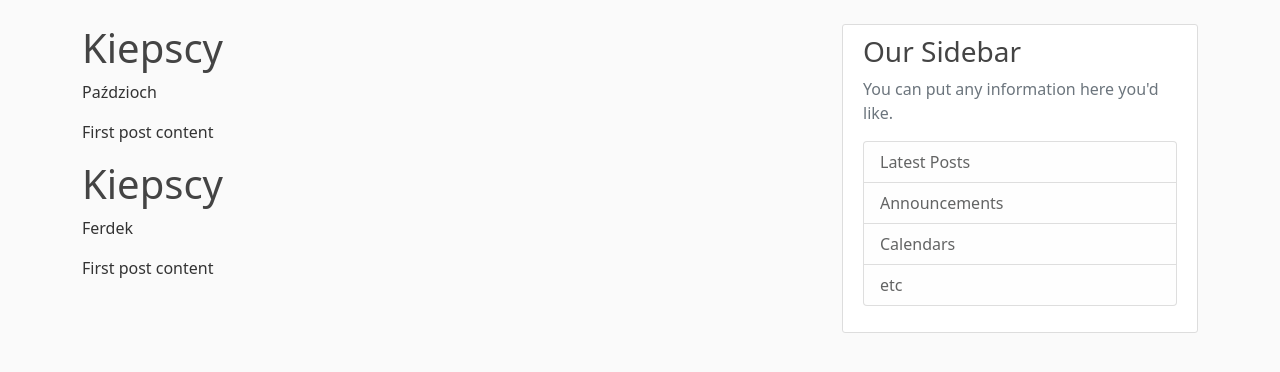
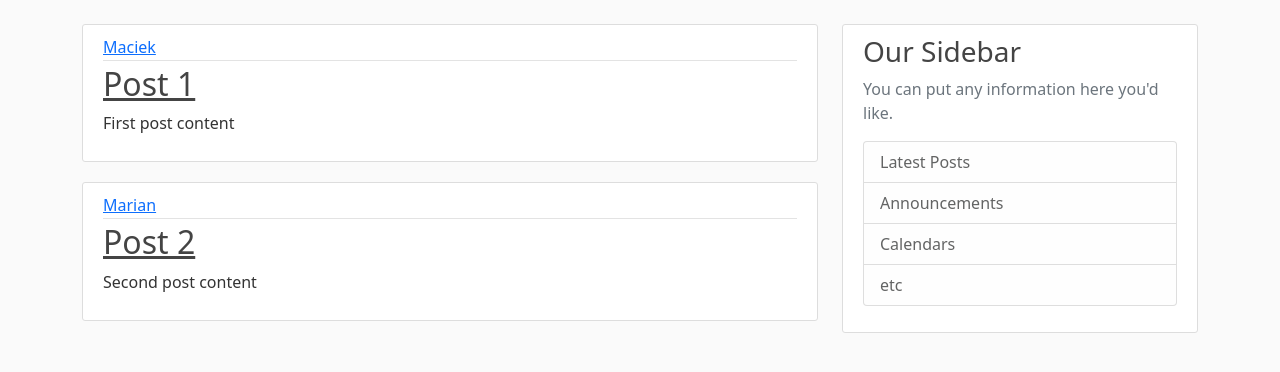
Before and after one commit to maciejzelasko/Django.Manager, a Django app: page / in a window 1280 px wide. Shown: the part 56-428 px from the top of the page. Run offline with Django 3.2, Linux system fonts and the light colour scheme.

Commit message:
Styled articles

```diff
--- a/blog/templates/blog/about.html
+++ b/blog/templates/blog/about.html
@@ -1,4 +1,3 @@
-{% extends "blog/base.html" %}
-{% block content %}
-    <h1>Blog home!</h1>
+{% extends "blog/base.html" %} {% block content %}
+<h1>Blog home!</h1>
 {% endblock content %}
--- a/blog/templates/blog/base.html
+++ b/blog/templates/blog/base.html
@@ -1,7 +1,6 @@
 {% load static %}
 <!doctype html>
 <html lang="en">
-
 <head>
     <!-- Required meta tags -->
     <meta charset="utf-8">
--- a/blog/templates/blog/home.html
+++ b/blog/templates/blog/home.html
@@ -1,8 +1,12 @@
-{% extends "blog/base.html" %}
-{% block content %}
-    {% for post in posts %}
-        <h1>{{ post.title }}</h1>
-        <p>{{ post.author }}</p>
-        <p>{{ post.content }}</p>
-    {% endfor %}
-{% endblock content %}
+{% extends "blog/base.html" %} {% block content %} {% for post in posts %}
+<article class="media content-section">
+  <div class="media-body">
+    <div class="article-metadata">
+      <a class="mr-2" href="#">{{ post.author }}</a>
+      <small class="text-muted">{{ post.date_posted }}</small>
+    </div>
+    <h2><a class="article-title" href="#">{{ post.title }}</a></h2>
+    <p class="article-content">{{ post.content }}</p>
+  </div>
+</article>
+{% endfor %} {% endblock content %}
--- a/blog/views.py
+++ b/blog/views.py
@@ -3,14 +3,16 @@ from django.http import HttpResponse
 
 posts = [
     {
-        'author': 'Paździoch',
-        'title': 'Kiepscy',
-        'content': 'First post content'
+        'author': 'Maciek',
+        'title': 'Post 1',
+        'content': 'First post content',
+        'date_posted': ''
     },
     {
-        'author': 'Ferdek',
-        'title': 'Kiepscy',
-        'content': 'First post content'
+        'author': 'Marian',
+        'title': 'Post 2',
+        'content': 'Second post content',
+        'date_posted': ''
     },
 ]
 
```
